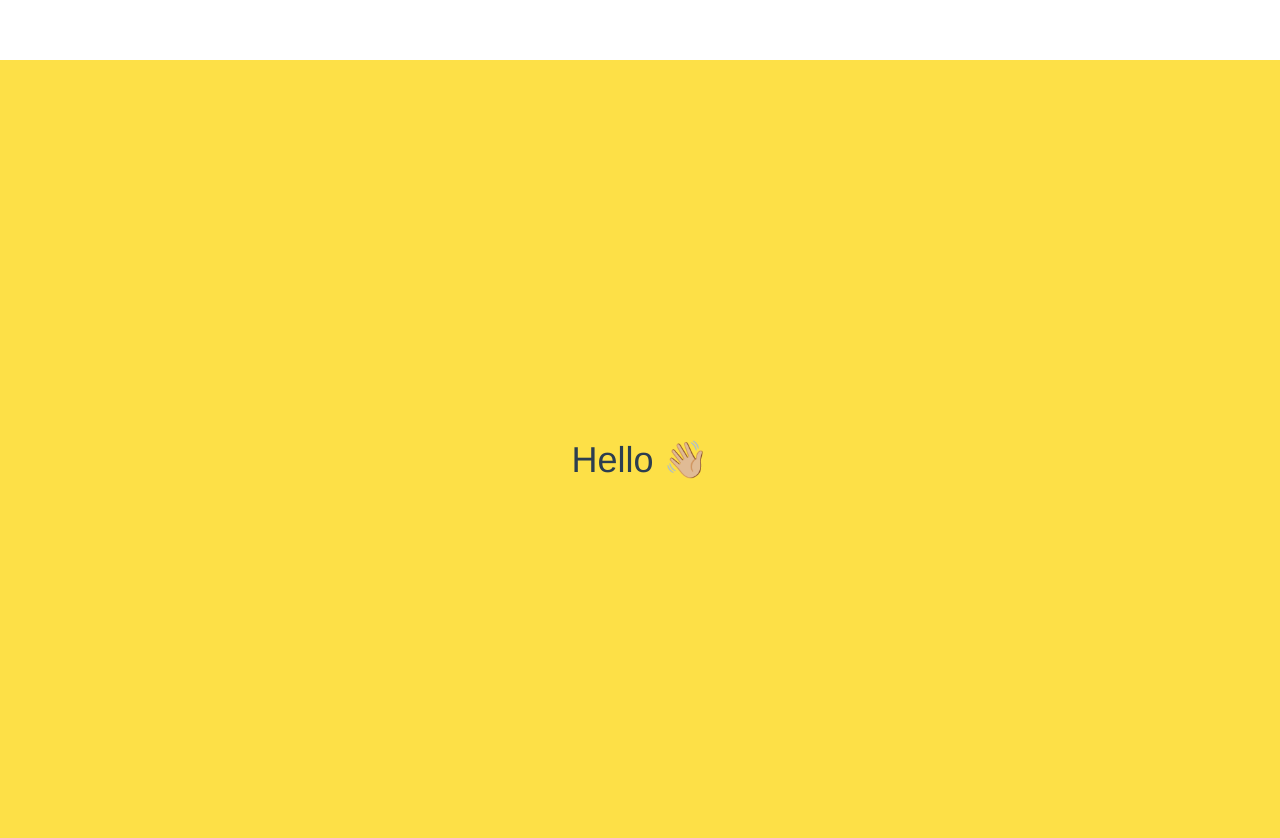
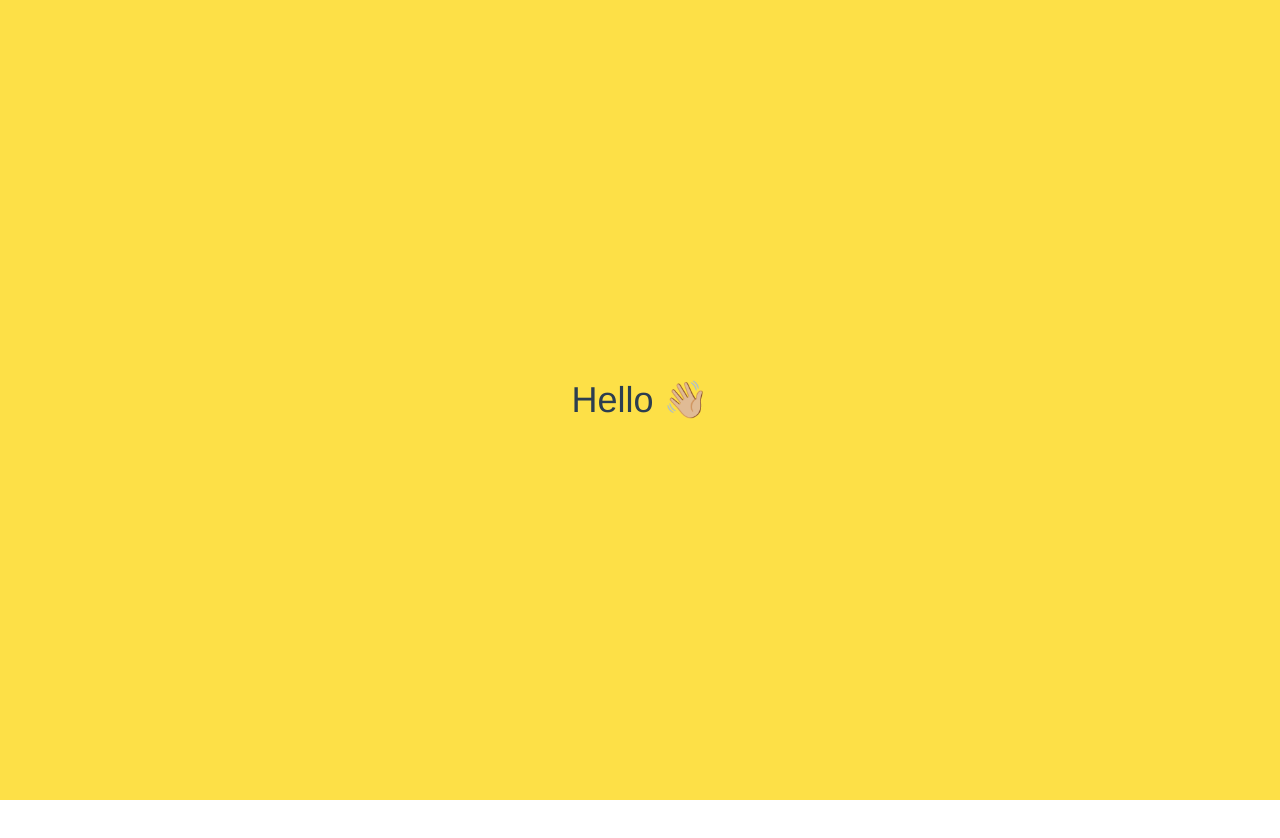
Before and after one commit to Zubiii/NestJS-Task-Management, a Vue app in the folder client/: page / in a window 1280 px wide. Shown: the top 838 px of the page. After the commit the page ends 800 px from the top, so only its background shows below. Built offline with nearby package versions, Linux system fonts and the light colour scheme.

Commit message:
remove margin

```diff
--- a/client/src/App.vue
+++ b/client/src/App.vue
@@ -26,6 +26,6 @@ export default {
   -moz-osx-font-smoothing: grayscale;
   text-align: center;
   color: #2c3e50;
-  margin-top: 60px;
+  /* margin-top: 60px; */
 }
 </style>
```
